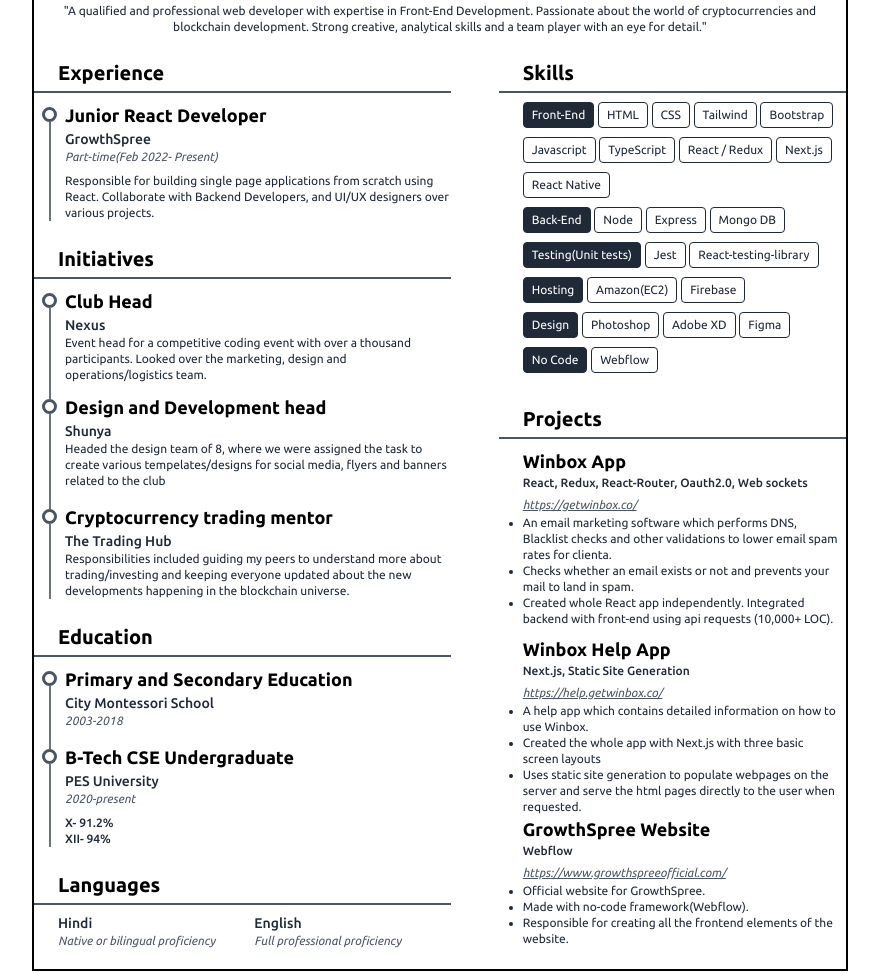
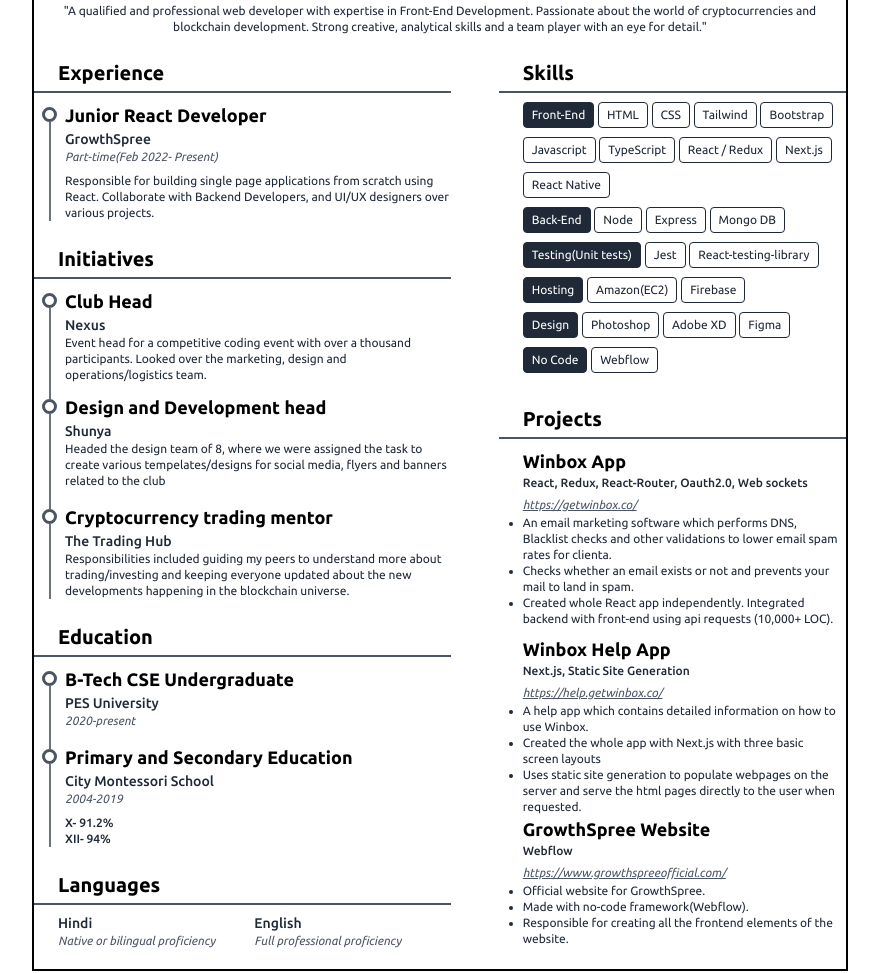
Before and after one commit to Mr-Nayra/Resume, a website built with Vite: page index.html in a window 1280 px wide. Shown: the part 181-1154 px from the top of the page, without its empty margins (200-1079 px from the left). Built offline with nearby package versions, Linux system fonts and the light colour scheme.

Commit message:
Ui changes

```diff
--- a/index.html
+++ b/index.html
@@ -168,9 +168,9 @@
                 <div class="flex-1 border-l-2 border-gray-500 w-0"></div>
               </div>
               <div class="mb-5">
-                <h3 class="heading2">Primary and Secondary Education</h3>
-                <p class="subheading">City Montessori School</p>
-                <p class="subsubheading">2003-2018</p>
+                <h3 class="heading2">B-Tech CSE Undergraduate</h3>
+                <p class="subheading">PES University</p>
+                <p class="subsubheading">2020-present</p>
               </div>
             </div>
             <div class="flex flex-row">
@@ -181,9 +181,10 @@
                 <div class="flex-1 border-l-2 border-gray-500 w-0"></div>
               </div>
               <div class="-mt-1.5">
-                <h3 class="heading2">B-Tech CSE Undergraduate</h3>
-                <p class="subheading">PES University</p>
-                <p class="subsubheading">2020-present</p>
+                <h3 class="heading2">Primary and Secondary Education</h3>
+                <p class="subheading">City Montessori School</p>
+                <p class="subsubheading">2004-2019</p>
+
                 <p class="text-xs mt-2 font-medium text-gray-800">X- 91.2%</p>
                 <p class="text-xs font-medium text-gray-800">XII- 94%</p>
               </div>
```
